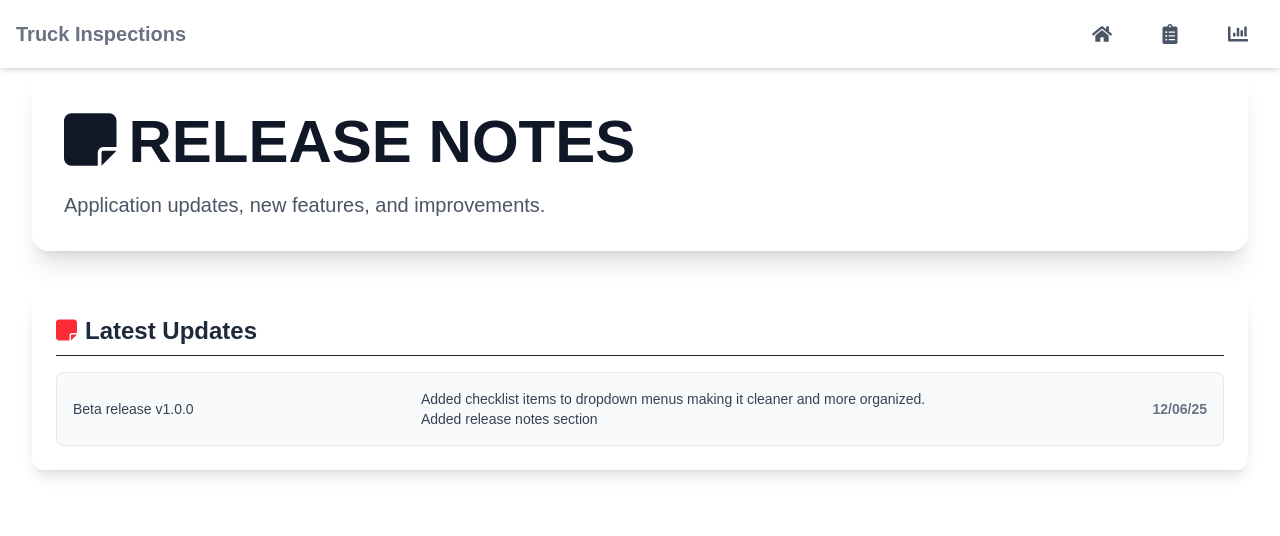
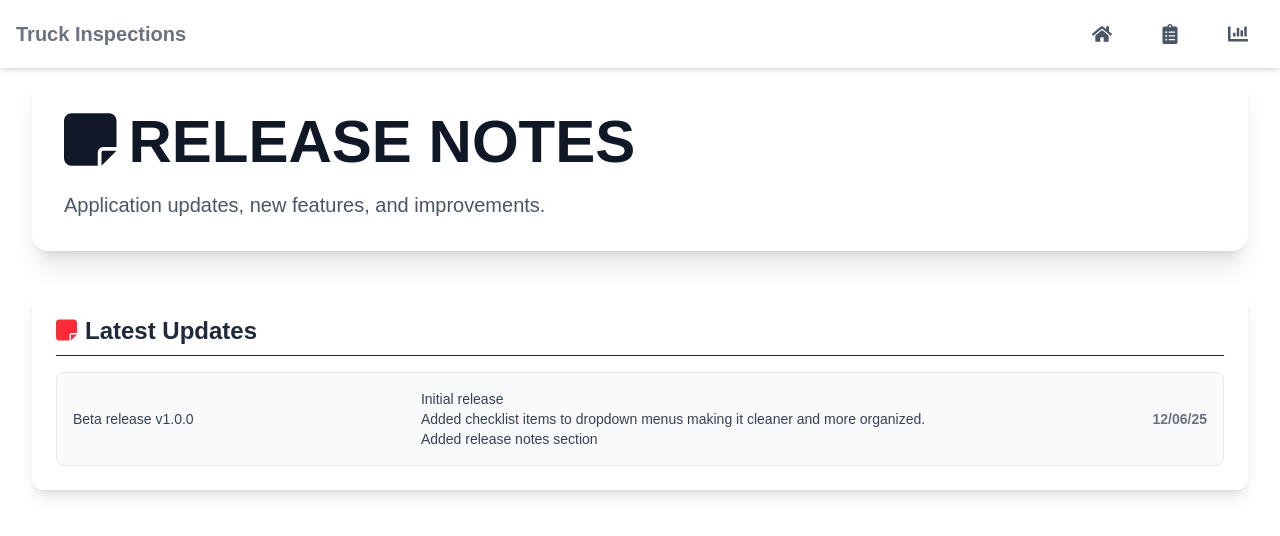
Before and after one commit to asteenburg/apparatus360-12.2.0, a Next.js app: page /notes in a window 1280 px wide. Shown: the top 536 px of the page. Built offline with nearby package versions, Linux system fonts and the light colour scheme.

Commit message:
Add files via upload

```diff
--- a/app/notes/page.tsx
+++ b/app/notes/page.tsx
@@ -37,7 +37,8 @@ export default function NotesPage() {
                         <li
                             className="p-4 bg-gray-50 rounded-lg border border-gray-200 flex flex-col sm:flex-row sm:justify-between sm:items-center gap-2">
                             <p className="text-gray-700 font-medium text-sm">Beta release v1.0.0</p>
-                            <p className="text-gray-700 font-medium text-sm">Added checklist items to dropdown menus making it cleaner and more organized.<br/>
+                            <p className="text-gray-700 font-medium text-sm">Initial release<br/>
+                            Added checklist items to dropdown menus making it cleaner and more organized.<br/>
                             Added release notes section</p>
                             <span className="text-sm text-gray-500 font-semibold">12/06/25</span>
                         </li>
```
